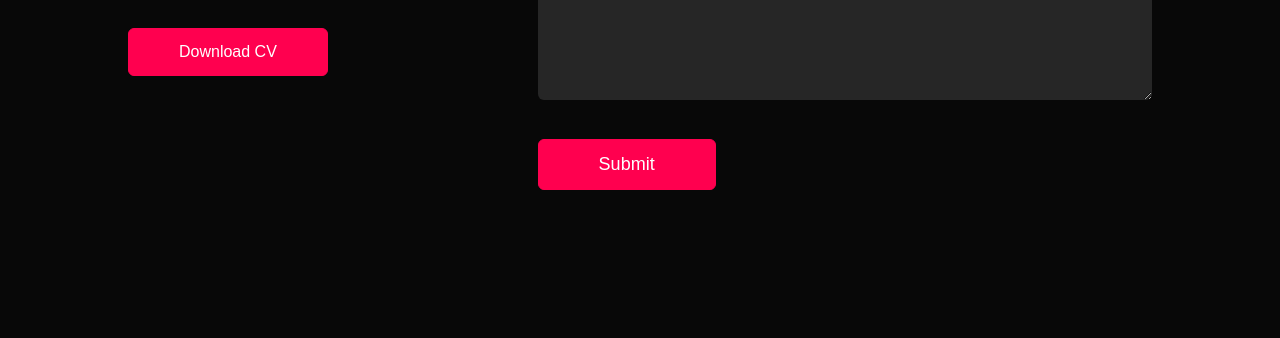
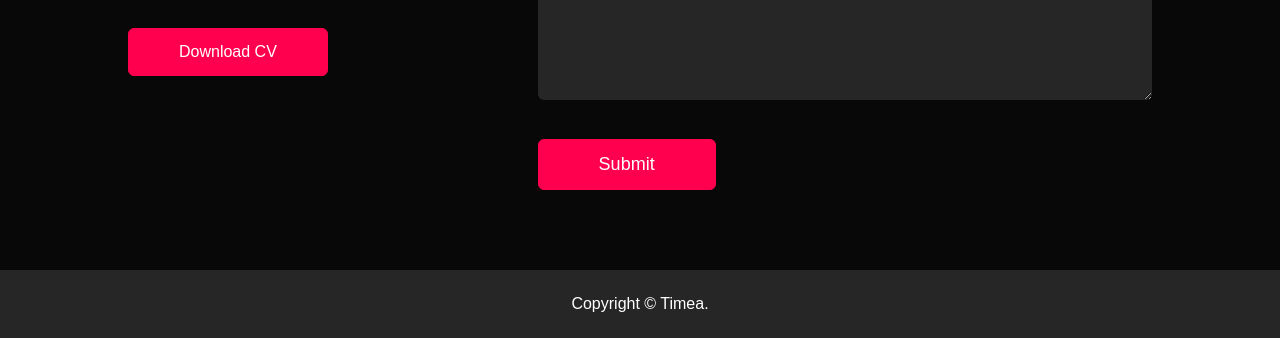
Before and after one commit to IAOV9F/digital-cv, a plain HTML site: page index.html in a window 1280 px wide. Shown: the part 2574-2912 px from the top of the page. Before the commit the page ends 2824 px from the top, so only its background shows below. Drawn offline with Linux system fonts and the light colour scheme.

Commit message:
added footer of the webpage

```diff
--- a/index.html
+++ b/index.html
@@ -148,6 +148,9 @@
                 </div>
             </div>
         </div>
+        <div class="copyright">
+            <p>Copyright © Timea.</i></p>
+        </div>
     </div>
 
     <script src = "script.js"></script>
--- a/style.css
+++ b/style.css
@@ -290,3 +290,11 @@ form .btn2{
     margin-top: 20px;
     cursor: pointer;
 }
+.copyright{
+    width: 100%;
+    text-align: center;
+    padding: 25px 0;
+    background: #262626;
+    font-weight: 300;
+    margin-top: 20px;
+}
```
